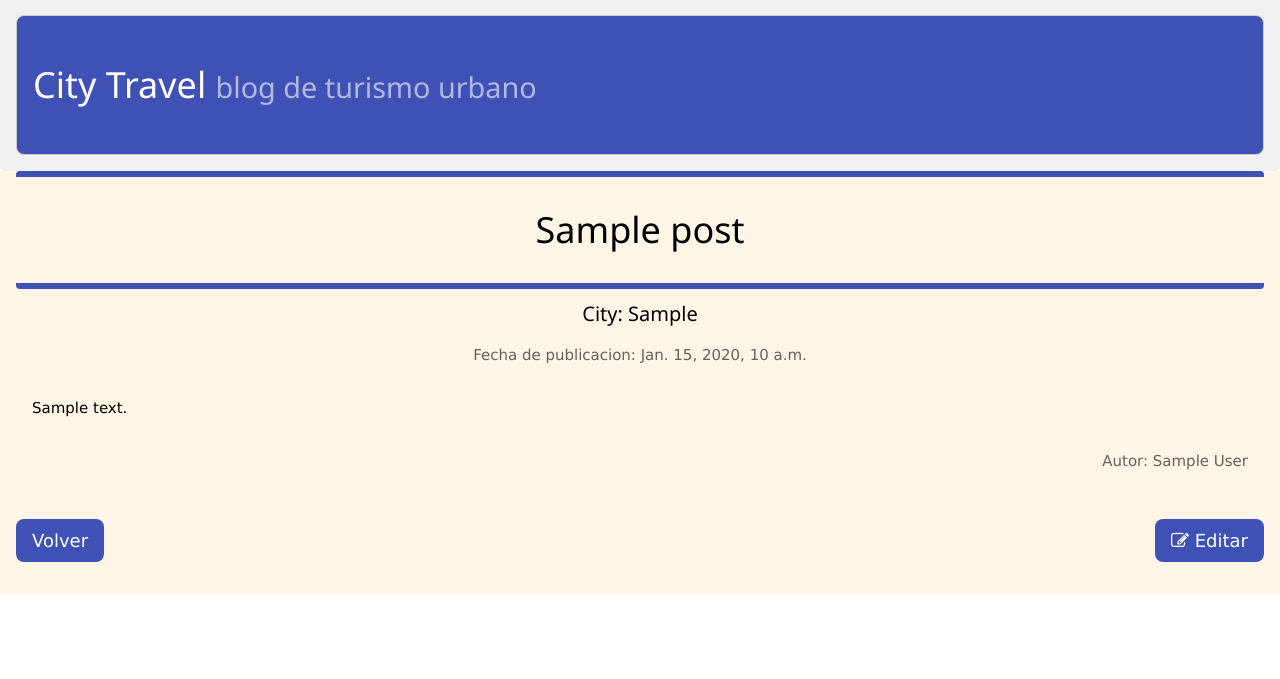
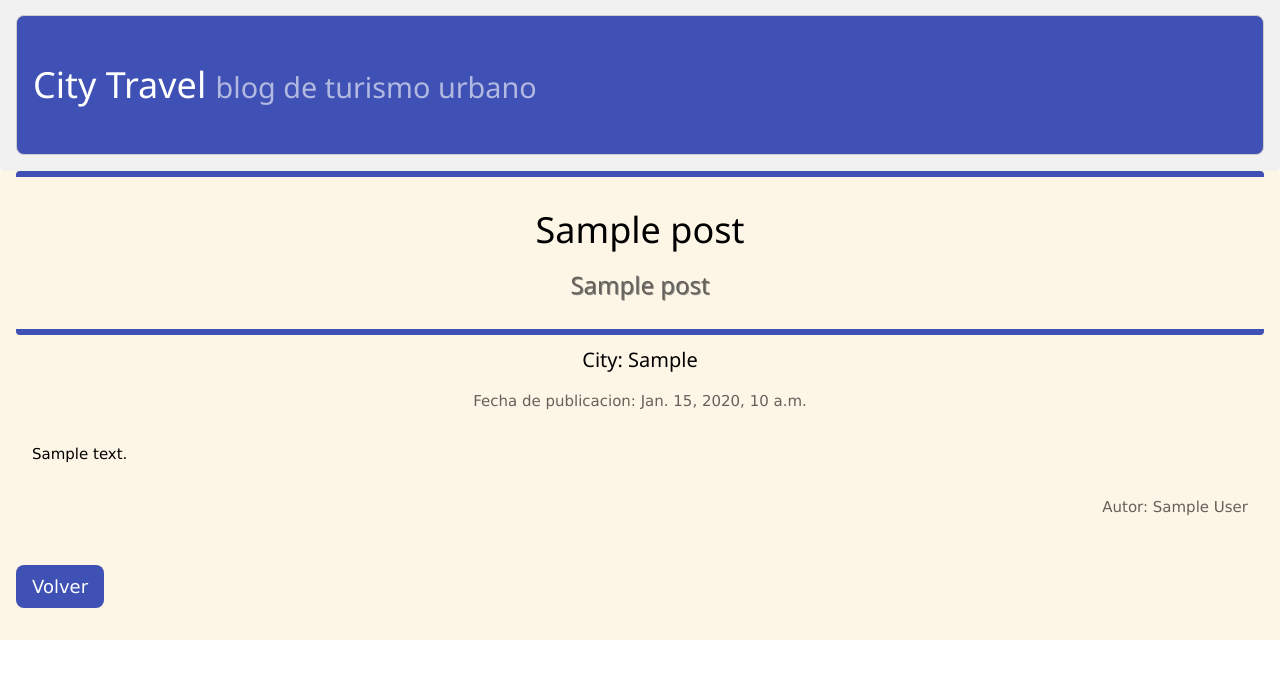
Before and after one commit to tompy017/blog_project, a Django app: page /pages/1/ in a window 1280 px wide. Shown: the part 66-745 px from the top of the page. Run offline with Django 4.2, Linux system fonts and the light colour scheme; a user stored in the database is signed in; tables that the repository leaves empty hold one stand-in row (values such as "Sample post"); grey boxes marked "Sample" are stand-in pictures.

Commit message:
validacion eliminar post solo creador; ruta messages/; ruta profile/; subtitulo agregado a posts

```diff
--- a/blogapp/forms.py
+++ b/blogapp/forms.py
@@ -14,8 +14,9 @@ class NuevoPost(forms.ModelForm):
         fields = [
             'city',
             'title',
+            'subtitle',
             'content',
-            'author'
+            'author',
             ]
         #  Widget para agrandar el area de texto(TextField) a 80 columnas
         widgets = {'content': forms.Textarea(attrs={'cols': 80})}
--- a/blogapp/models.py
+++ b/blogapp/models.py
@@ -12,9 +12,11 @@ class Post(models.Model):
 
     city = models.CharField(max_length=60)
     title = models.CharField(max_length=60, unique=True)
+    subtitle = models.CharField(max_length=60)
     content = models.TextField()
     author = models.CharField(max_length=60)
     date_added = models.DateTimeField(auto_now_add=True)
+
 
     class Meta:
         # Nombres a mostrar en singular y plural (admin panel)
--- a/blogapp/templates/blogapp/components/navbar.html
+++ b/blogapp/templates/blogapp/components/navbar.html
@@ -18,7 +18,7 @@
 
             <div class="w3-dropdown-content w3-bar-block w3-card-4">
                 <a href="{% url 'users:Profile' user.id %}" class="w3-bar-item w3-button"><i class="fa fa-user-o"></i> Perfil</a>
-                <a href="{% url 'users:Messages' %}" class="w3-bar-item w3-button"><i class="fa fa-envelope-o"></i> Mensajes</a>
+                <a href="{% url 'blogapp:Messages' %}" class="w3-bar-item w3-button"><i class="fa fa-envelope-o"></i> Mensajes</a>
                 <a href="{% url 'users:logout' %}" class="w3-bar-item w3-button"><i class="fa fa-window-close-o"></i> Log Out</a>
             </div>
         </div>
--- a/blogapp/templates/blogapp/post_detail.html
+++ b/blogapp/templates/blogapp/post_detail.html
@@ -4,6 +4,7 @@
 
 <div class="w3-container w3-padding-16 w3-center w3-topbar w3-bottombar w3-border-indigo w3-round">
     <h1>{{post.title}}</h1>
+    <h3 class="w3-opacity" style="text-shadow:1px 1px 0 #444">{{post.subtitle}}</h3>
 </div>
 
 <div class="w3-container w3-center w3-round">
@@ -22,7 +23,9 @@
 <!-- Botones -->
 <div class="w3-bar w3-padding-32">
 <a button type="button" class="w3-button w3-round-large w3-large w3-indigo" href=" {% url 'blogapp:Posts' %} ">Volver</button></a>
+{% if user.is_authenticated and user == post.author %}
 <a href="{% url 'blogapp:EditPost' post.id %}" class="w3-button w3-round-large w3-large w3-indigo w3-right"><i class="fa fa-edit"></i> Editar</a>
+{% endif%}
 </div>
 
 {% endblock posts %}
--- a/blogapp/templates/blogapp/posts.html
+++ b/blogapp/templates/blogapp/posts.html
@@ -44,6 +44,7 @@
             <thead>
                 <tr class="w3-indigo w3-wide">
                     <th>Titulo</th>
+                    <th>Subtitulo</th>
                     <th>Contenido</th>
                     <th>Ciudad</th>
                     <th>Autor</th>
@@ -55,13 +56,13 @@
                 {% for post in posts %}
                     <tr>
                         <th>{{post.title}}</th>
-
+                        <td>{{post.subtitle}}</td>
                         <td>{{post.content|slice:':70'}} <a class="w3-text-blue" href="{% url 'blogapp:PostDetail' post.id %}">... [Leer más]</a></td>
                         <td>{{post.city}}</td>
                         <td>{{post.author}}</td>
                         <td>{{post.date_added}}</td>
                         <td>
-                            {% if user.is_authenticated %}
+                            {% if user.is_authenticated and user == post.author %}
                             <!-- Botones de tabla -->
                             <a href="{% url 'blogapp:DeletePost' post.id %}" class="w3-button w3-round w3-indigo w3-small"><i class="fa fa-trash"></i> Borrar</a>
                             <a href="{% url 'blogapp:EditPost' post.id %}" class="w3-button w3-round w3-indigo w3-small"><i class="fa fa-edit"></i> Editar</a>
--- a/blogapp/urls.py
+++ b/blogapp/urls.py
@@ -3,6 +3,7 @@
 from django.urls import path
 
 from blogapp.views import *
+from users.views import messages, delete_msg, new_message
 
 app_name = 'blogapp'
 
@@ -23,4 +24,8 @@ urlpatterns = [
     path('pages/<post_id>/', post_detail, name='PostDetail'),
     # About
     path('about/', about, name='About'),
+    # Inbox
+    path('messages/', messages, name='Messages'),
+    path('messages/delete/<msg_id>/', delete_msg, name='DeleteMsg'),
+    path('messages/new_msg/', new_message, name='NewMsg'),
 ]
--- a/users/templates/users/new_msg.html
+++ b/users/templates/users/new_msg.html
@@ -12,7 +12,7 @@
 
 <!-- Formulario nuevo mensage -->
 <div class="w3-container w3-padding-16">
-    <form action="{% url 'users:NewMsg' %}" method="POST">
+    <form action="{% url 'blogapp:NewMsg' %}" method="POST">
         {% csrf_token %}
         <table class="w3-table-all w3-card-4">
             {{form.as_table}}
@@ -21,7 +21,7 @@
         <!-- Botones -->
         <div class="w3-bar w3-padding-32">
             <input button type="submit" class="w3-bar-item  w3-right w3-button w3-white w3-border w3-border-indigo w3-round-large" value="Send">
-            <a button type="button" class="w3-button w3-white w3-border w3-border-indigo w3-round-large" href=" {% url 'users:Messages' %} ">Volver</button></a>
+            <a button type="button" class="w3-button w3-white w3-border w3-border-indigo w3-round-large" href=" {% url 'blogapp:Messages' %} ">Volver</button></a>
         </div>
     </form>
 </div>
--- a/users/templates/users/profile.html
+++ b/users/templates/users/profile.html
@@ -35,7 +35,7 @@
 </div>
 
 <!-- Botones -->
-<a button type="button" class="w3-button w3-block w3-round-large w3-indigo" href=" {% url 'users:Messages' %} "><i class="fa fa-envelope-o"></i> Inbox</button></a>
+<a button type="button" class="w3-button w3-block w3-round-large w3-indigo" href=" {% url 'blogapp:Messages' %} "><i class="fa fa-envelope-o"></i> Inbox</button></a>
 
 <div class="w3-bar w3-padding-32 w3-center">
     <a button type="button" class="w3-button w3-round-large w3-button w3-large w3-indigo w3-right" href=" {% url 'users:UpdateProfile' %} ">Modificar</button></a>
--- a/users/urls.py
+++ b/users/urls.py
@@ -10,12 +10,12 @@ urlpatterns = [
     # Django's defaults auth urls login/logout
     path('', include('django.contrib.auth.urls')),
     # Messages
-    path('messages/', messages, name='Messages'),
-    path('messages/delete/<msg_id>/', delete_msg, name='DeleteMsg'),
-    path('messages/new_msg/', new_message, name='NewMsg'),
+    # path('messages/', messages, name='Messages'),
+    # path('messages/delete/<msg_id>/', delete_msg, name='DeleteMsg'),
+    # path('messages/new_msg/', new_message, name='NewMsg'),
     # Registration/Modification patterns
     path('signup/', register, name='register'),
     path('update/', update_profile, name='UpdateProfile'),
     path('update/avatar/', update_avatar, name='UpdateAvatar'),
-    path('<user_id>/', profile, name='Profile'),
+    path('profile/<user_id>/', profile, name='Profile'),
 ]
--- a/users/views.py
+++ b/users/views.py
@@ -193,7 +193,7 @@ def new_message(request):
             msg.sender = request.user
             msg.save()
 
-            return redirect('users:Messages')
+            return redirect('blogapp:Messages')
 
     context = {
         'form': form,
@@ -211,7 +211,7 @@ def delete_msg(request, msg_id):
     try:
         msg = Message.objects.get(id=msg_id)
         msg.delete()
-        return redirect('users:Messages')
+        return redirect('blogapp:Messages')
     # Si levanta una excepcion renderiza a la pagina de inicio
     except Exception as exc:
         return redirect('blogapp:Inicio')
```
Also changed, not shown: users/templates/users/messages.html (+4 -4 lines), blogapp/migrations/0010_post_img_post_subtitle.py (added), blogapp/migrations/0011_alter_post_img.py (added).
